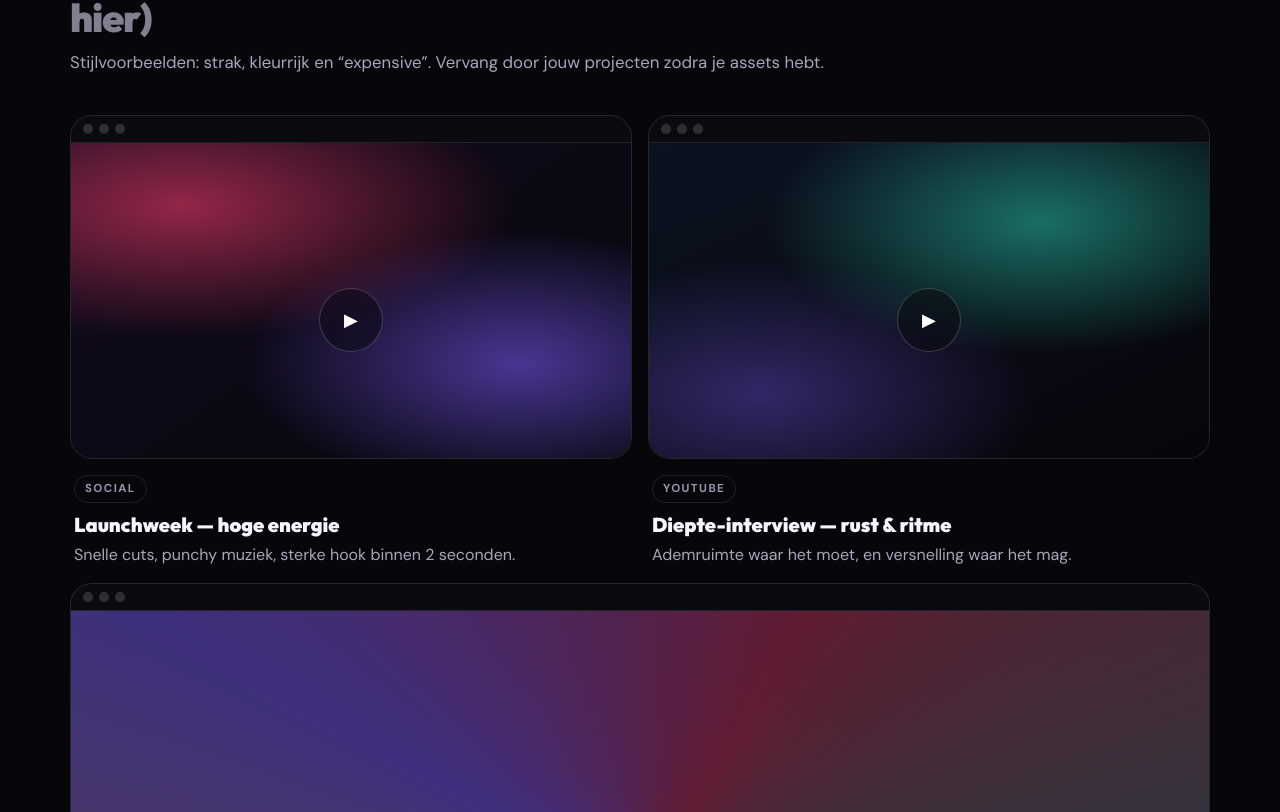
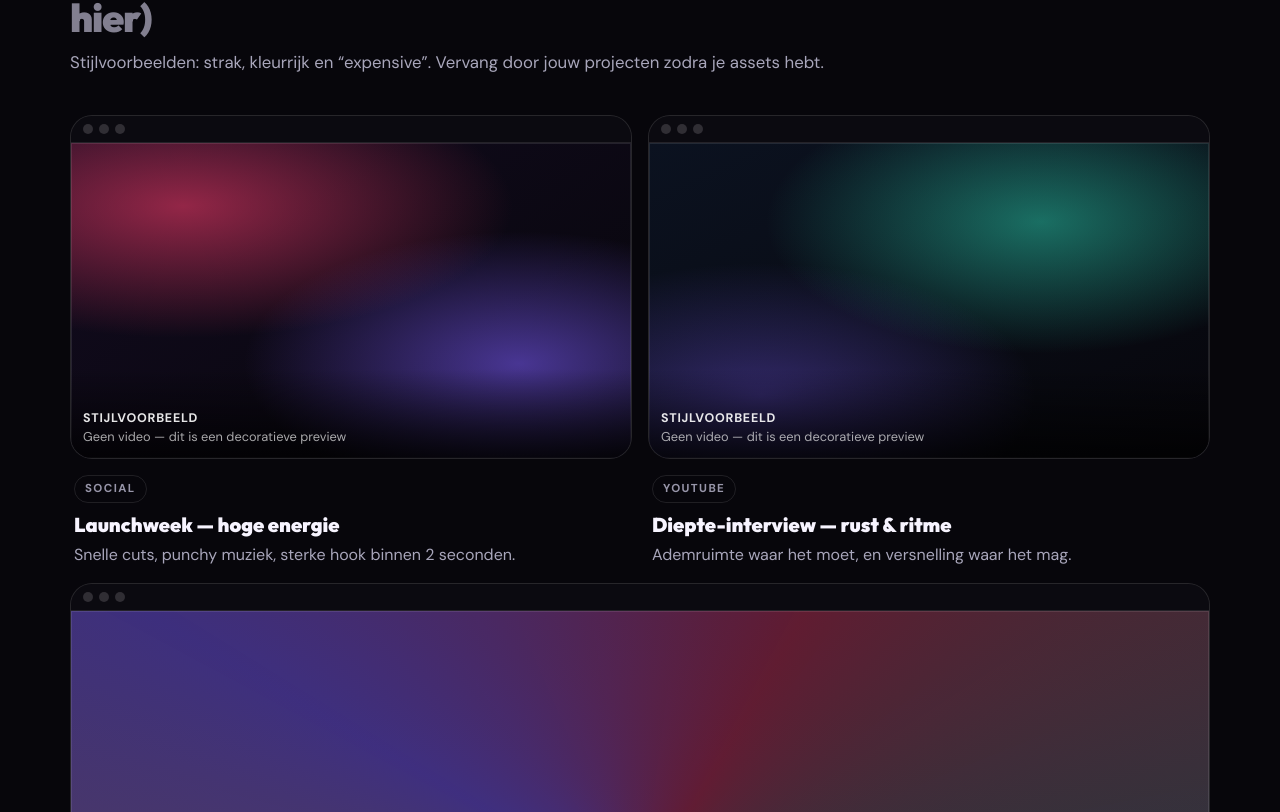
Before and after one commit to hodaifamahria33-ui/hodaifa-ben-yamaan, a Next.js app: page / in a window 1280 px wide. Shown: the part 1468-2280 px from the top of the page. Built offline with nearby package versions, Linux system fonts and the light colour scheme.

Commit message:
Portfolio: geen valse play-knop; duidelijke stijlvoorbeeld-labels

```diff
--- a/components/work-section.tsx
+++ b/components/work-section.tsx
@@ -50,10 +50,18 @@ export function WorkSection() {
                   <span className="h-2.5 w-2.5 rounded-full bg-white/15" />
                   <span className="h-2.5 w-2.5 rounded-full bg-white/15" />
                 </div>
-                <div className="relative aspect-video">
-                  <div className={`absolute inset-0 ${thumbClass[p.thumb]}`} />
-                  <div className="absolute left-1/2 top-[56%] flex h-16 w-16 -translate-x-1/2 -translate-y-1/2 items-center justify-center rounded-full border border-white/20 bg-[#07060b]/45 text-lg text-white backdrop-blur-md">
-                    ▶
+                <div className="relative aspect-video cursor-default select-none">
+                  <div
+                    className={`pointer-events-none absolute inset-0 ${thumbClass[p.thumb]}`}
+                    aria-hidden
+                  />
+                  {/* Geen echte video: alleen een still / stijlvoorbeeld (geen play-knop — die leek klikbaar) */}
+                  <div className="pointer-events-none absolute inset-0 ring-1 ring-inset ring-white/10" aria-hidden />
+                  <div className="pointer-events-none absolute bottom-0 left-0 right-0 bg-gradient-to-t from-black/75 to-transparent px-3 pb-3 pt-10">
+                    <p className="text-[0.78rem] font-bold uppercase tracking-[0.06em] text-white/90">
+                      Stijlvoorbeeld
+                    </p>
+                    <p className="text-[0.8rem] text-white/65">Geen video — dit is een decoratieve preview</p>
                   </div>
                 </div>
               </div>
```
